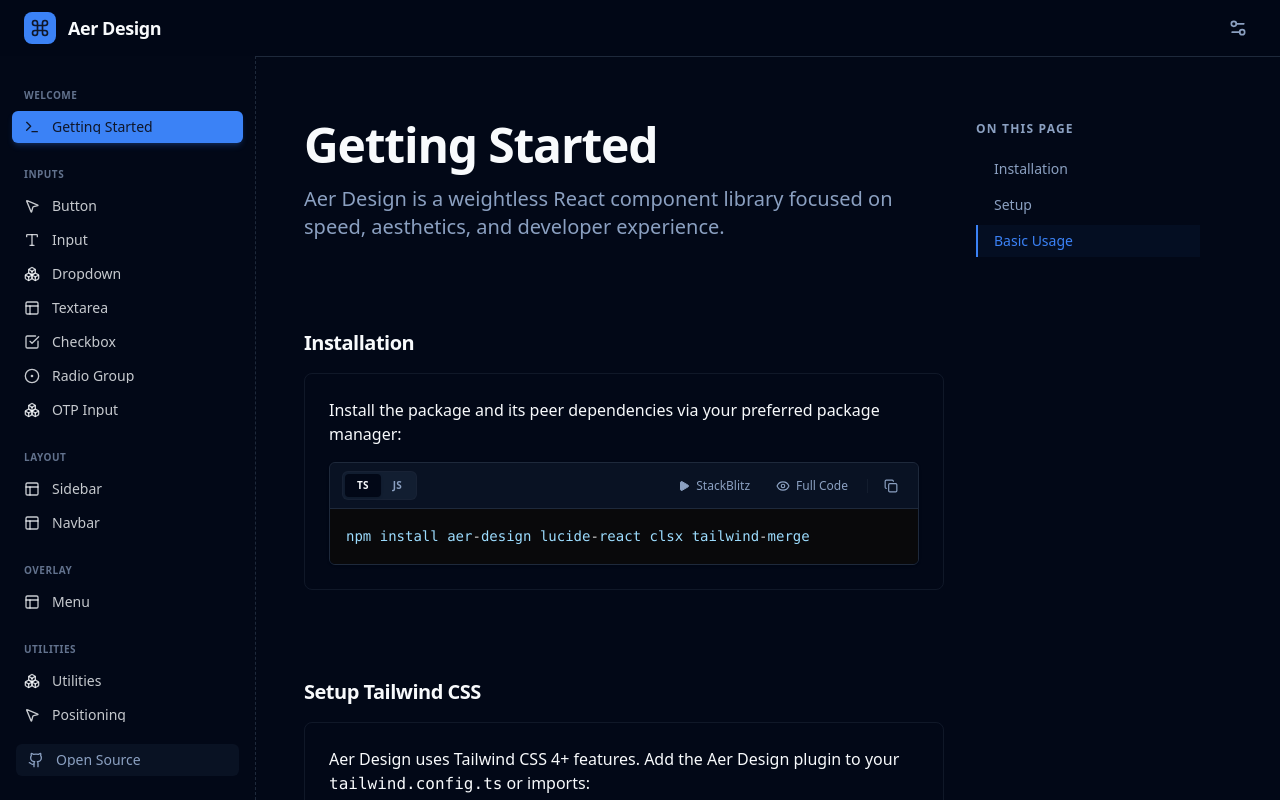
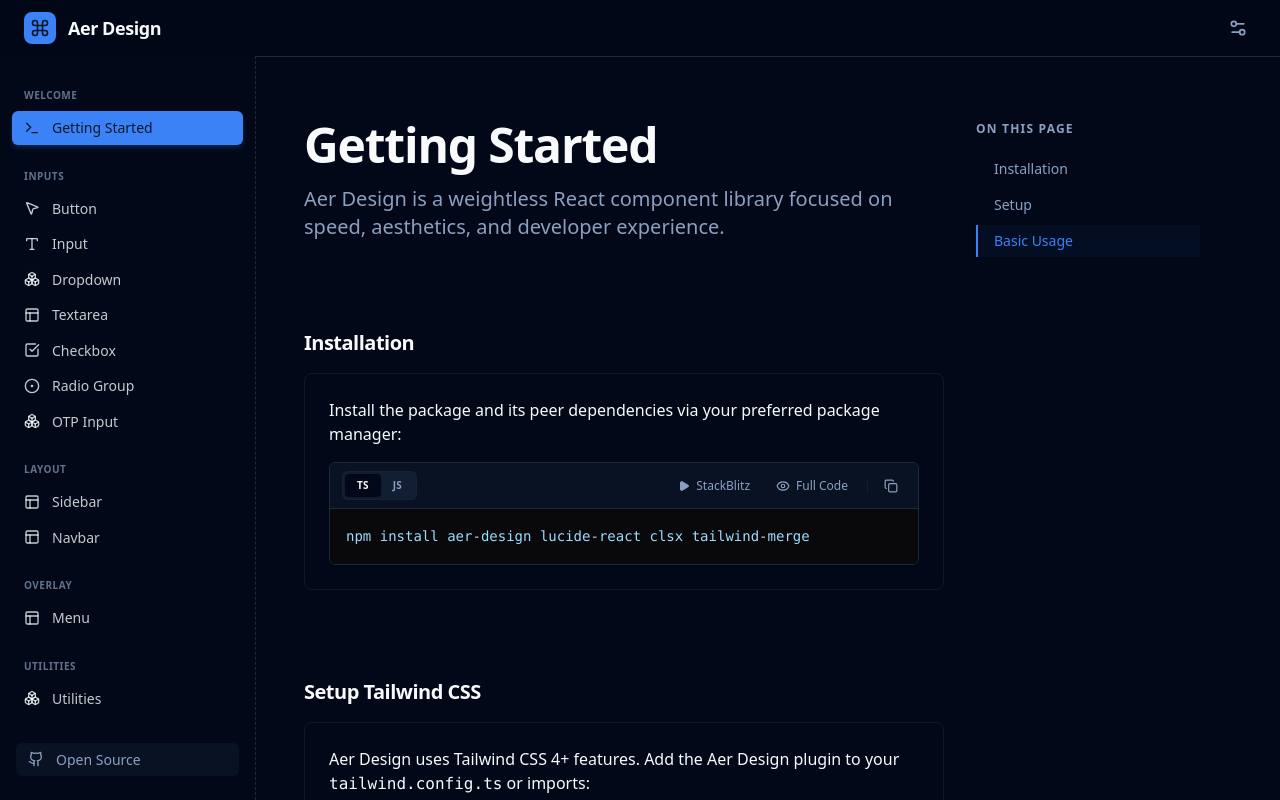
Before and after one commit to adithyavalsaraj/aer-design, a React (Vite) app: page /#/getting-started in a window 1280 px wide. Shown: the top 800 px of the page. Built offline with nearby package versions, Linux system fonts and the light colour scheme.

Commit message:
line height fix

```diff
--- a/src/components/Sidebar/index.tsx
+++ b/src/components/Sidebar/index.tsx
@@ -477,7 +477,7 @@
           {(!collapsed || isHorizontal) && (
             <span
               className={cn(
-                "truncate animate-in fade-in ltr:slide-in-from-left-2 rtl:slide-in-from-right-2 duration-300 leading-none",
+                "truncate animate-in fade-in ltr:slide-in-from-left-2 rtl:slide-in-from-right-2 duration-300 leading-tight",
                 isHorizontal && "whitespace-nowrap"
               )}
             >
```
